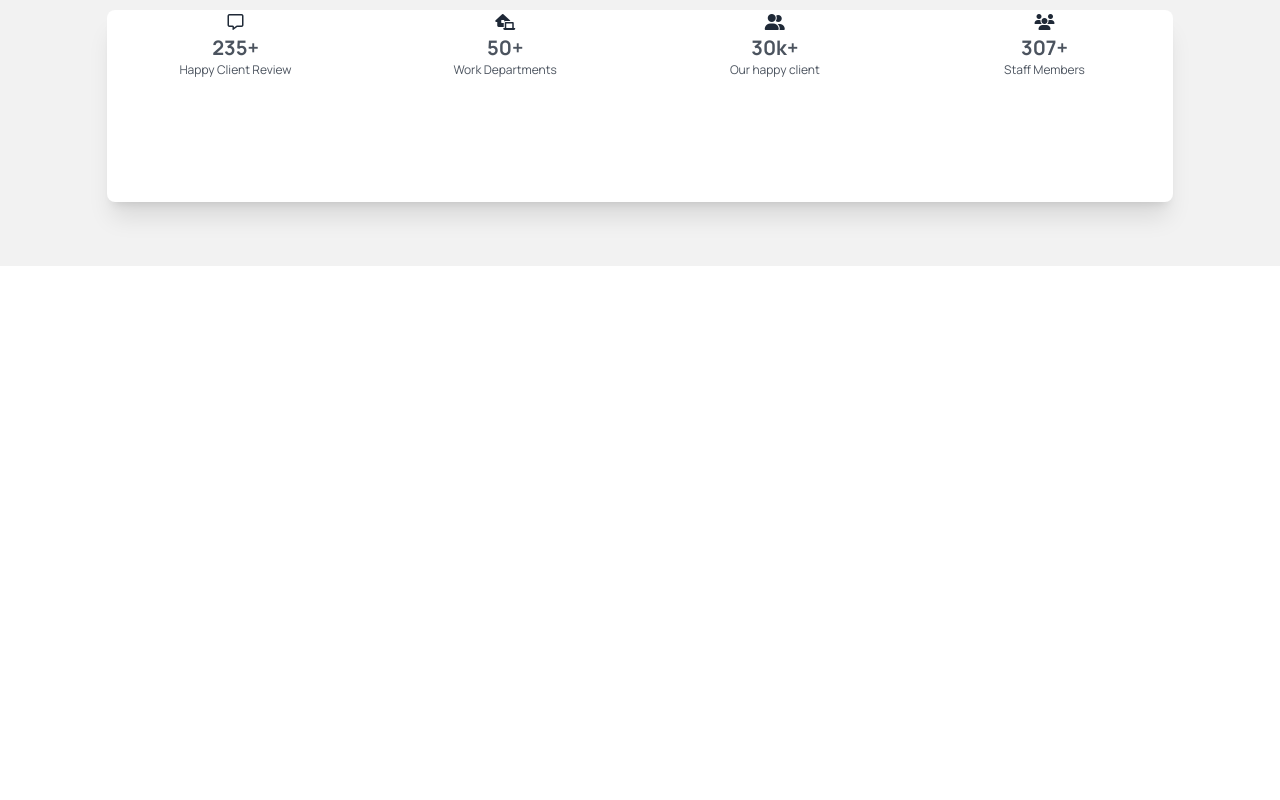
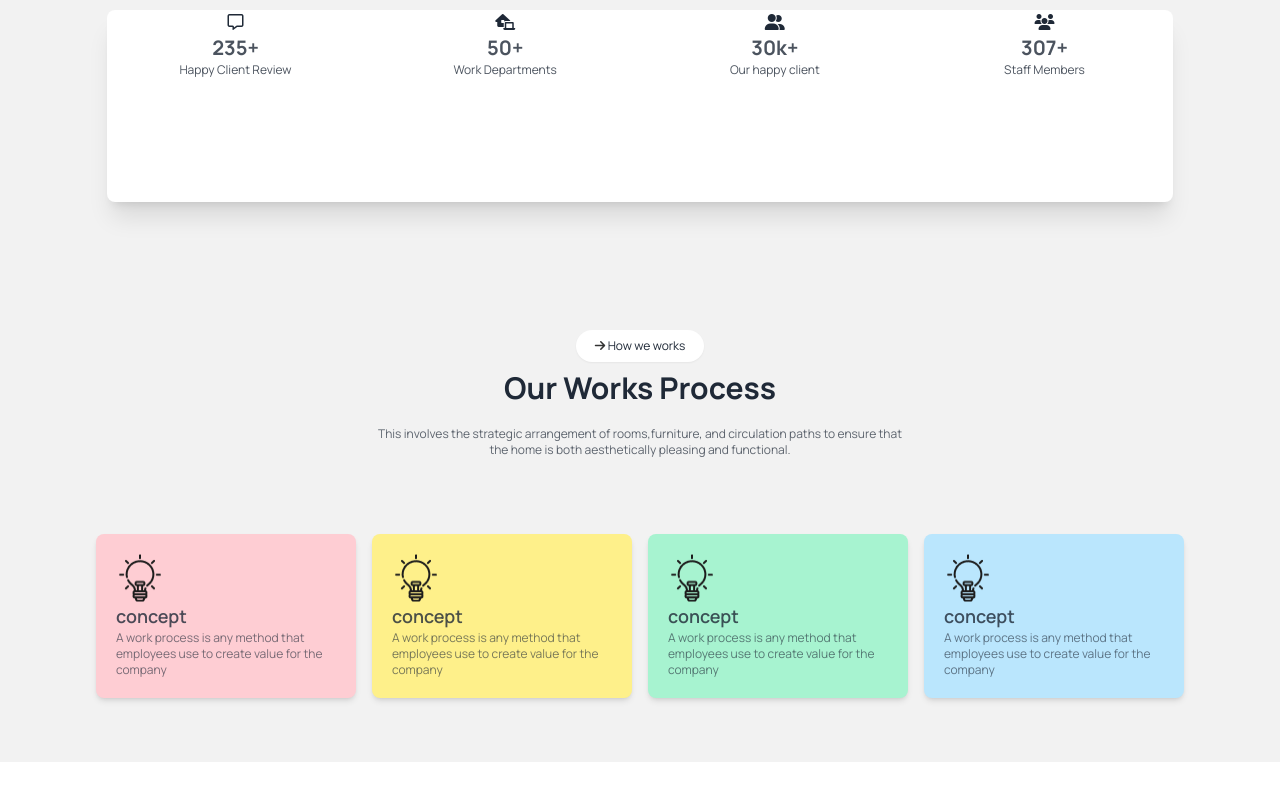
Before and after one commit to sharmin112195/assignment-three, a plain HTML site: page index.html in a window 1280 px wide. Shown: the part 1392-2192 px from the top of the page. Before the commit the page ends 1722 px from the top, so only its background shows below. Drawn offline with nearby package versions, Linux system fonts and the light colour scheme.

Commit message:
works process card done

```diff
--- a/index.html
+++ b/index.html
@@ -157,7 +157,45 @@
         </div>
       </div>
      </section>
-
+     <!-- Work Process section -->
+      <section class="my-16">
+        <div>
+          <!-- heading section-->
+           <div class="text-center">
+            <button class="bg-white w-32 h-8 rounded-2xl shadow-sm text-xs"><i class="fa-solid fa-arrow-right text-xs text-center text-black opacity-80"></i> How we works
+            </button>
+            <h2 class="text-3xl font-bold py-2">Our Works Process</h2>
+            <p class="py-3 text-xs opacity-70 overflow-hidden">This involves the strategic arrangement of rooms,furniture, and circulation paths to ensure that<br> the home is both aesthetically pleasing and functional.</p>
+           </div>
+           <!-- card section -->
+            <div class="grid grid-cols-1 md:grid-cols-2 lg:grid-cols-4 gap-4 px-24 py-16">
+              <!-- card-1 -->
+              <div class="bg-rose-200 shadow-md rounded-lg overflow-hidden p-5">
+                <img class="w-12 h-12" src="./assets/concept.png" alt="">
+                  <h4 class="text-lg font-semibold opacity-80">concept</h4>
+                  <p class="text-xs opacity-60">A work process is any method that employees use to create value for the company</p>
+              </div>
+                <!-- card-2 -->
+              <div class="bg-yellow-200 shadow-md rounded-lg overflow-hidden p-5">
+                <img class="w-12 h-12" src="./assets/concept.png" alt="">
+                  <h4 class="text-lg font-semibold opacity-80">concept</h4>
+                  <p class="text-xs opacity-60">A work process is any method that employees use to create value for the company</p>
+              </div>
+              <!-- card-3 -->
+              <div class="bg-emerald-200 shadow-md rounded-lg overflow-hidden p-5">
+                <img class="w-12 h-12" src="./assets/concept.png" alt="">
+                  <h4 class="text-lg font-semibold opacity-80">concept</h4>
+                  <p class="text-xs opacity-60">A work process is any method that employees use to create value for the company</p>
+              </div>
+              <!-- card-4 -->
+              <div class="bg-sky-200 shadow-md rounded-lg overflow-hidden p-5">
+                <img class="w-12 h-12" src="./assets/concept.png" alt="">
+                  <h4 class="text-lg font-semibold opacity-80">concept</h4>
+                  <p class="text-xs opacity-60">A work process is any method that employees use to create value for the company</p>
+              </div>
+            </div>
+        </div>
+      </section>
     </main>
 </body>
 </html>
```
